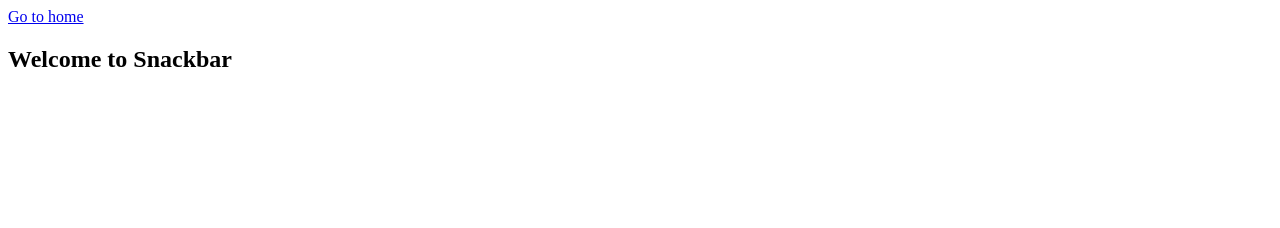
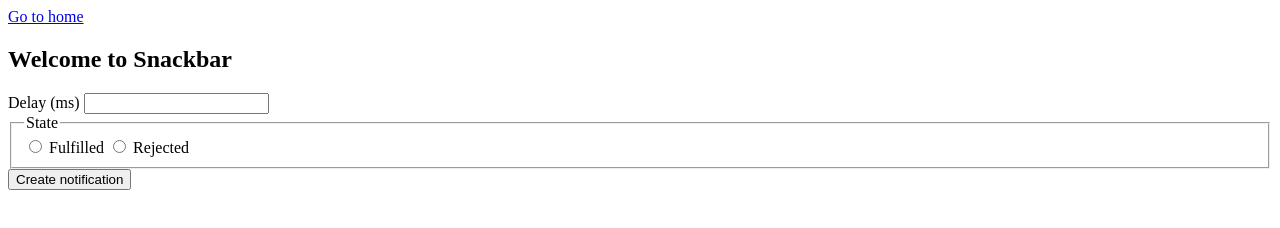
Before and after one commit to zenoviyfil/goit-js-hw-10, a plain HTML site: page 2-snackbar.html in a window 1280 px wide. Drawn offline with Linux system fonts and the light colour scheme.

Commit message:
Deploying to gh-pages from @ zenoviyfil/goit-js-hw-10@0e6107a0ced91e3587d6a16c24e5e585995aeabc 🚀

```diff
--- a/2-snackbar.html
+++ b/2-snackbar.html
@@ -7,12 +7,34 @@
     <title>Snackbar</title>
 
     <script type="module" crossorigin src="/goit-js-hw-10/assets/modulepreload-polyfill-ec808ebb.js"></script>
+    <script type="module" crossorigin src="/goit-js-hw-10/assets/vendor-651d7991.js"></script>
+    <link rel="stylesheet" href="/goit-js-hw-10/assets/vendor-80d0dc0f.css">
   </head>
   <body>
     <section>
       <a href="./index.html">Go to home</a>
       <h1>Welcome to Snackbar</h1>
     </section>
+    <form class="form">
+      <label>
+        Delay (ms)
+        <input type="number" name="delay" required />
+      </label>
+
+      <fieldset>
+        <legend>State</legend>
+        <label>
+          <input type="radio" name="state" value="fulfilled" required />
+          Fulfilled
+        </label>
+        <label>
+          <input type="radio" name="state" value="rejected" required />
+          Rejected
+        </label>
+      </fieldset>
+
+      <button type="submit">Create notification</button>
+    </form>
 
   </body>
 </html>
```
